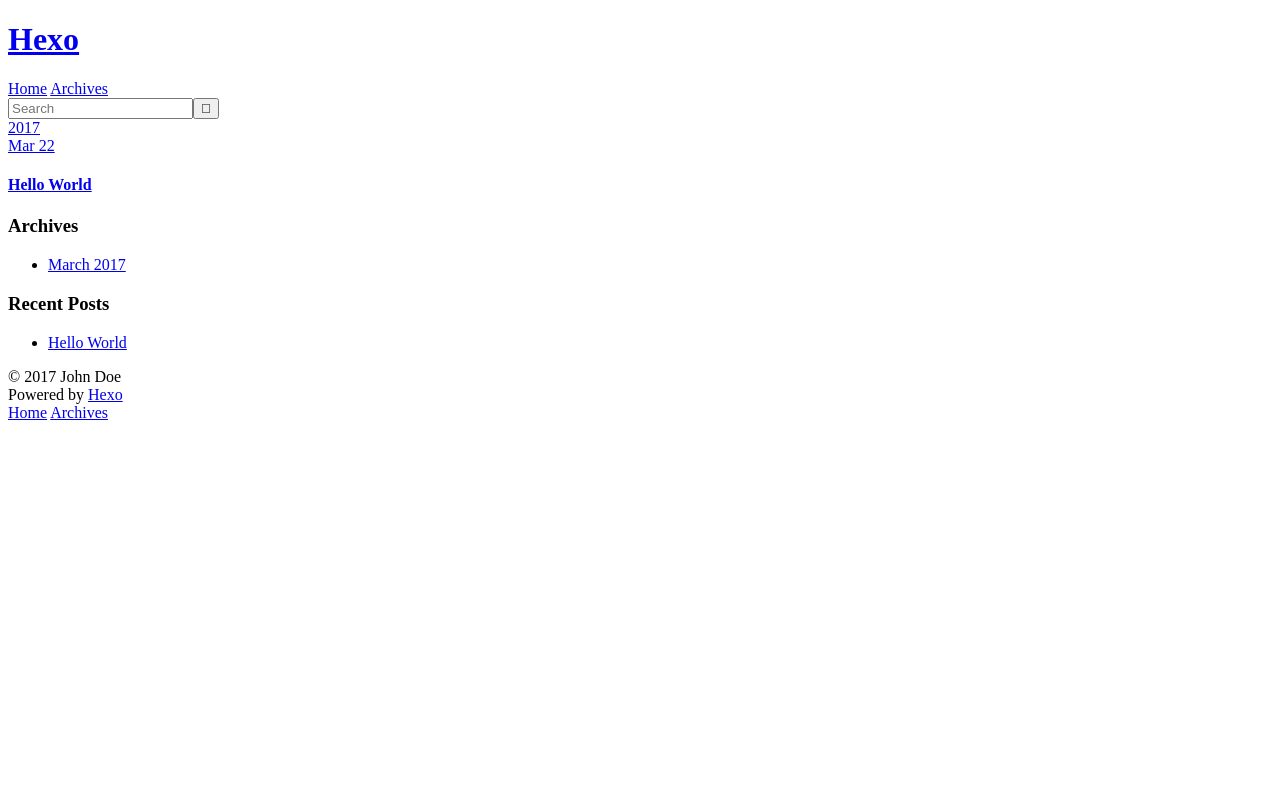
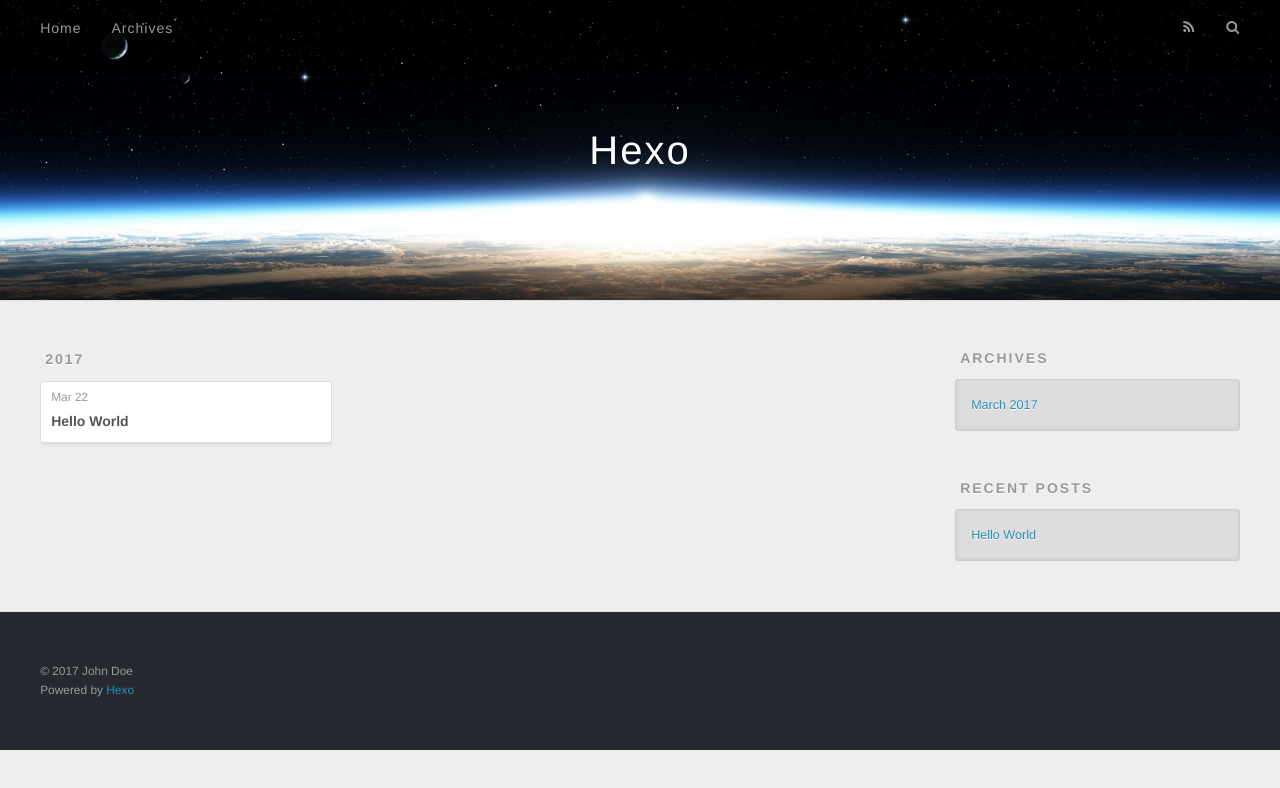
Before and after one commit to YQMCU/Blog, a plain HTML site: page archives/2017/03/index.html in a window 1280 px wide. Drawn offline with nearby package versions, Linux system fonts and the light colour scheme; some packages are replaced by stand-ins of ours; files that its build step writes are made by us from their sources; the site is published under a folder, as on GitHub Pages, so addresses that start at the root find nothing; a script that the page names is missing; files whose address does not match are found by name.

Commit message:
Site updated: 2017-03-23 01:48:57

```diff
--- a/2017/03/22/hello-world/index.html
+++ b/2017/03/22/hello-world/index.html
@@ -27,7 +27,7 @@
 
     <link href="//fonts.googleapis.com/css?family=Source+Code+Pro" rel="stylesheet" type="text/css">
 
-  <link rel="stylesheet" href="/css/style.css">
+  <link rel="stylesheet" href="./css/style.css">
 
 
 </head>
@@ -40,7 +40,7 @@
   <div id="header-outer" class="outer">
     <div id="header-title" class="inner">
       <h1 id="logo-wrap">
-        <a href="/" id="logo">Hexo</a>
+        <a href="./" id="logo">Hexo</a>
       </h1>
 
     </div>
@@ -48,9 +48,9 @@
       <nav id="main-nav">
         <a id="main-nav-toggle" class="nav-icon"></a>
 
-          <a class="main-nav-link" href="/">Home</a>
+          <a class="main-nav-link" href="./">Home</a>
 
-          <a class="main-nav-link" href="/archives">Archives</a>
+          <a class="main-nav-link" href="./archives">Archives</a>
 
       </nav>
       <nav id="sub-nav">
@@ -68,7 +68,7 @@
       <div class="outer">
         <section id="main"><article id="post-hello-world" class="article article-type-post" itemscope itemprop="blogPost">
   <div class="article-meta">
-    <a href="/2017/03/22/hello-world/" class="article-date">
+    <a href="./2017/03/22/hello-world/" class="article-date">
   <time datetime="2017-03-22T11:45:01.327Z" itemprop="datePublished">2017-03-22</time>
 </a>
 
@@ -101,7 +101,7 @@
 
     </div>
     <footer class="article-footer">
-      <a data-url="http://yoursite.com/2017/03/22/hello-world/" data-id="cj0kwwat10000wcpvx4gatjp4" class="article-share-link">Share</a>
+      <a data-url="http://yoursite.com./2017/03/22/hello-world/" data-id="cj0l9iqal0000dspvcjw9esdw" class="article-share-link">Share</a>
 
 
     </footer>
@@ -127,7 +127,7 @@
   <div class="widget-wrap">
     <h3 class="widget-title">Archives</h3>
     <div class="widget">
-      <ul class="archive-list"><li class="archive-list-item"><a class="archive-list-link" href="/archives/2017/03/">March 2017</a></li></ul>
+      <ul class="archive-list"><li class="archive-list-item"><a class="archive-list-link" href="./archives/2017/03/">March 2017</a></li></ul>
     </div>
   </div>
 
@@ -140,7 +140,7 @@
       <ul>
 
           <li>
-            <a href="/2017/03/22/hello-world/">Hello World</a>
+            <a href="./2017/03/22/hello-world/">Hello World</a>
           </li>
 
       </ul>
@@ -163,9 +163,9 @@
     </div>
     <nav id="mobile-nav">
 
-    <a href="/" class="mobile-nav-link">Home</a>
+    <a href="./" class="mobile-nav-link">Home</a>
 
-    <a href="/archives" class="mobile-nav-link">Archives</a>
+    <a href="./archives" class="mobile-nav-link">Archives</a>
 
 </nav>
 
@@ -173,11 +173,11 @@
 <script src="//ajax.googleapis.com/ajax/libs/jquery/2.0.3/jquery.min.js"></script>
 
 
-  <link rel="stylesheet" href="/fancybox/jquery.fancybox.css">
-  <script src="/fancybox/jquery.fancybox.pack.js"></script>
+  <link rel="stylesheet" href="./fancybox/jquery.fancybox.css">
+  <script src="./fancybox/jquery.fancybox.pack.js"></script>
 
 
-<script src="/js/script.js"></script>
+<script src="./js/script.js"></script>
 
   </div>
 </body>
--- a/archives/2017/03/index.html
+++ b/archives/2017/03/index.html
@@ -20,7 +20,7 @@
 
     <link href="//fonts.googleapis.com/css?family=Source+Code+Pro" rel="stylesheet" type="text/css">
 
-  <link rel="stylesheet" href="/css/style.css">
+  <link rel="stylesheet" href="./css/style.css">
 
 
 </head>
@@ -33,7 +33,7 @@
   <div id="header-outer" class="outer">
     <div id="header-title" class="inner">
       <h1 id="logo-wrap">
-        <a href="/" id="logo">Hexo</a>
+        <a href="./" id="logo">Hexo</a>
       </h1>
 
     </div>
@@ -41,9 +41,9 @@
       <nav id="main-nav">
         <a id="main-nav-toggle" class="nav-icon"></a>
 
-          <a class="main-nav-link" href="/">Home</a>
+          <a class="main-nav-link" href="./">Home</a>
 
-          <a class="main-nav-link" href="/archives">Archives</a>
+          <a class="main-nav-link" href="./archives">Archives</a>
 
       </nav>
       <nav id="sub-nav">
@@ -68,20 +68,20 @@
 
       <section class="archives-wrap">
         <div class="archive-year-wrap">
-          <a href="/archives/2017" class="archive-year">2017</a>
+          <a href="./archives/2017" class="archive-year">2017</a>
         </div>
         <div class="archives">
 
     <article class="archive-article archive-type-post">
   <div class="archive-article-inner">
     <header class="archive-article-header">
-      <a href="/2017/03/22/hello-world/" class="archive-article-date">
+      <a href="./2017/03/22/hello-world/" class="archive-article-date">
   <time datetime="2017-03-22T11:45:01.327Z" itemprop="datePublished">Mar 22</time>
 </a>
 
 
     <h1 itemprop="name">
-      <a class="archive-article-title" href="/2017/03/22/hello-world/">Hello World</a>
+      <a class="archive-article-title" href="./2017/03/22/hello-world/">Hello World</a>
     </h1>
 
 
@@ -109,7 +109,7 @@
   <div class="widget-wrap">
     <h3 class="widget-title">Archives</h3>
     <div class="widget">
-      <ul class="archive-list"><li class="archive-list-item"><a class="archive-list-link" href="/archives/2017/03/">March 2017</a></li></ul>
+      <ul class="archive-list"><li class="archive-list-item"><a class="archive-list-link" href="./archives/2017/03/">March 2017</a></li></ul>
     </div>
   </div>
 
@@ -122,7 +122,7 @@
       <ul>
 
           <li>
-            <a href="/2017/03/22/hello-world/">Hello World</a>
+            <a href="./2017/03/22/hello-world/">Hello World</a>
           </li>
 
       </ul>
@@ -145,9 +145,9 @@
     </div>
     <nav id="mobile-nav">
 
-    <a href="/" class="mobile-nav-link">Home</a>
+    <a href="./" class="mobile-nav-link">Home</a>
 
-    <a href="/archives" class="mobile-nav-link">Archives</a>
+    <a href="./archives" class="mobile-nav-link">Archives</a>
 
 </nav>
 
@@ -155,11 +155,11 @@
 <script src="//ajax.googleapis.com/ajax/libs/jquery/2.0.3/jquery.min.js"></script>
 
 
-  <link rel="stylesheet" href="/fancybox/jquery.fancybox.css">
-  <script src="/fancybox/jquery.fancybox.pack.js"></script>
+  <link rel="stylesheet" href="./fancybox/jquery.fancybox.css">
+  <script src="./fancybox/jquery.fancybox.pack.js"></script>
 
 
-<script src="/js/script.js"></script>
+<script src="./js/script.js"></script>
 
   </div>
 </body>
```
Also changed, not shown: archives/2017/index.html (+14 -14 lines), archives/index.html (+14 -14 lines), index.html (+14 -14 lines).
